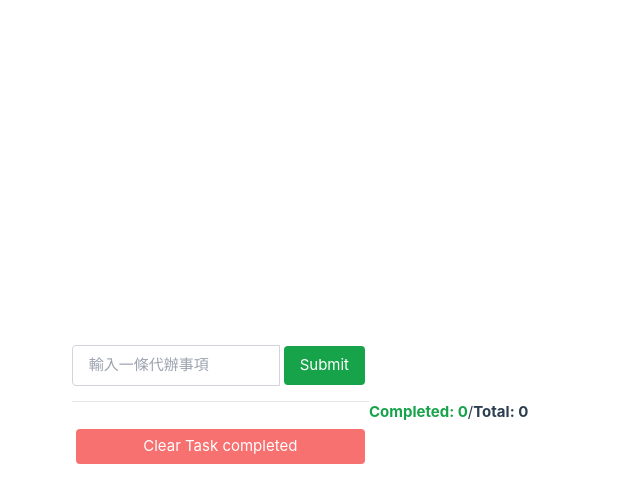
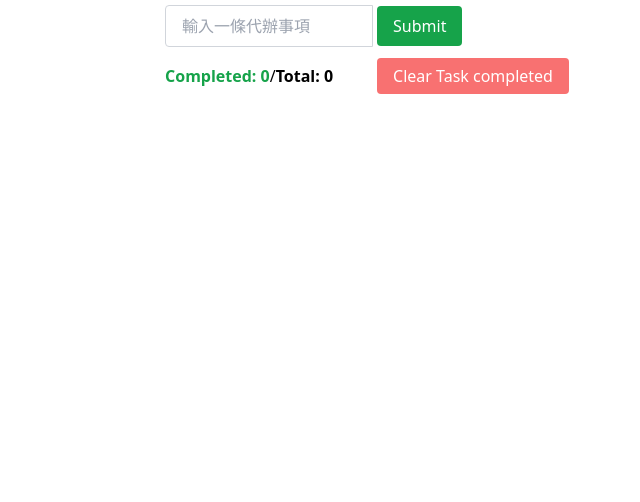
Before and after one commit to kath1122/todolist-ts, a Vue app: page / in a window 1280 px wide. Shown: the top 502 px of the page, without its empty margins (271-911 px from the left). Built offline with nearby package versions, Linux system fonts and the light colour scheme.

Commit message:
樣式調整

```diff
--- a/index.html
+++ b/index.html
@@ -7,7 +7,7 @@
     <title>Vite App</title>
   </head>
   <body>
-    <div id="app"></div>
+    <div id="app" class="flex justify-center items-center h-screen"></div>
     <script type="module" src="/src/main.ts"></script>
   </body>
 </html>
--- a/src/App.vue
+++ b/src/App.vue
@@ -6,9 +6,11 @@ import TodoSummary from './components/TodoSummary.vue'
 </script>
 
 <template>
-  <TodoInput></TodoInput>
-  <TodoList></TodoList>
-  <TodoSummary></TodoSummary>
+    <div class="justify-center items-center">
+      <TodoInput></TodoInput>
+      <TodoList></TodoList>
+      <TodoSummary></TodoSummary>
+    </div>
 </template>
 
 <style scoped>
--- a/src/components/TodoInput.vue
+++ b/src/components/TodoInput.vue
@@ -1,5 +1,5 @@
 <template>
-    <div class="todo-header margin">
+    <div>
       <input class="w-52 border border-gray-300 px-4 py-2 rounded-l focus:border-green-500 focus:outline-none" type="text" v-model="newItem" placeholder="輸入一條代辦事項">
       <button class="bg-green-600 text-white mx-1 my-1.5 px-4 py-2 rounded cursor-pointer" type="button" @click="addItem">Submit</button>
     </div>
@@ -28,12 +28,3 @@
   }
 
   </script>
-
-  <style scoped>
-  .margin{
-    margin: 10px 0px;
-  }
-  .fix-width{
-    width: 200px;
-  }
-  </style>
--- a/src/components/TodoItem.vue
+++ b/src/components/TodoItem.vue
@@ -1,11 +1,13 @@
 <template>
     <li class="inline-flex items-center">
+      <div class="inline w-52">
         <input class="form-checkbox text-green-500 h-5 w-5" type="checkbox" :checked="editData.isComplete" @change="switchCompleteStatus">
         <span class="w-48 my-1.5 px-4 py-1.5" v-show="!isEdit">{{props.item?.text}}</span>
-        <input class="w-48 border border-gray-300 px-4 py-0.5 rounded-l focus:border-green-500 focus:outline-none" v-show="isEdit" type="text" v-model="editData.text">
-        <button class="bg-green-600 text-white mx-1 my-1.5 px-4 py-1.5 rounded" v-show="isEdit" type="button" @click="saveItem">save</button>
-        <button class="bg-yellow-400 text-white mx-1 my-1.5 px-4 py-1.5 rounded" v-show="!isEdit" type="button" @click="editItem">edit</button>
-        <button class="bg-red-400 text-white mx-1 my-1.5 px-4 py-1.5 rounded" type="button" @click="deleteItem">delete</button>
+        <input class="border border-gray-300 rounded-l focus:border-green-500 focus:outline-none" v-show="isEdit" type="text" v-model="editData.text">
+      </div>
+      <button class="bg-green-600 text-white mx-1 my-1.5 px-4 py-1.5 rounded" v-show="isEdit" type="button" @click="saveItem">save</button>
+      <button class="bg-yellow-400 text-white mx-1 my-1.5 px-4 py-1.5 rounded" v-show="!isEdit" type="button" @click="editItem">edit</button>
+      <button class="bg-red-400 text-white mx-1 my-1.5 px-4 py-1.5 rounded" type="button" @click="deleteItem">delete</button>
     </li>
 </template>
 
--- a/src/components/TodoSummary.vue
+++ b/src/components/TodoSummary.vue
@@ -1,9 +1,8 @@
 <template>
-  <hr>
-  <span class="inline-flex w-52">
+  <div class="inline-flex w-52 items-center">
     <span class="text-green-600 font-bold">Completed: {{ completeItems }}</span> /
     <span class="font-bold">Total: {{ total }}</span>
-  </span>
+  </div>
   <button class="bg-red-400 text-white mx-1 my-1.5 px-4 py-1.5 rounded" type="button" @click="clearCompletedTodos">Clear Task completed</button>
 </template>
 
--- a/src/main.ts
+++ b/src/main.ts
@@ -1,4 +1,4 @@
-import './assets/main.css'
+// import './assets/main.css'
 import './style/style.css'
 
 import { createApp } from 'vue'
```
